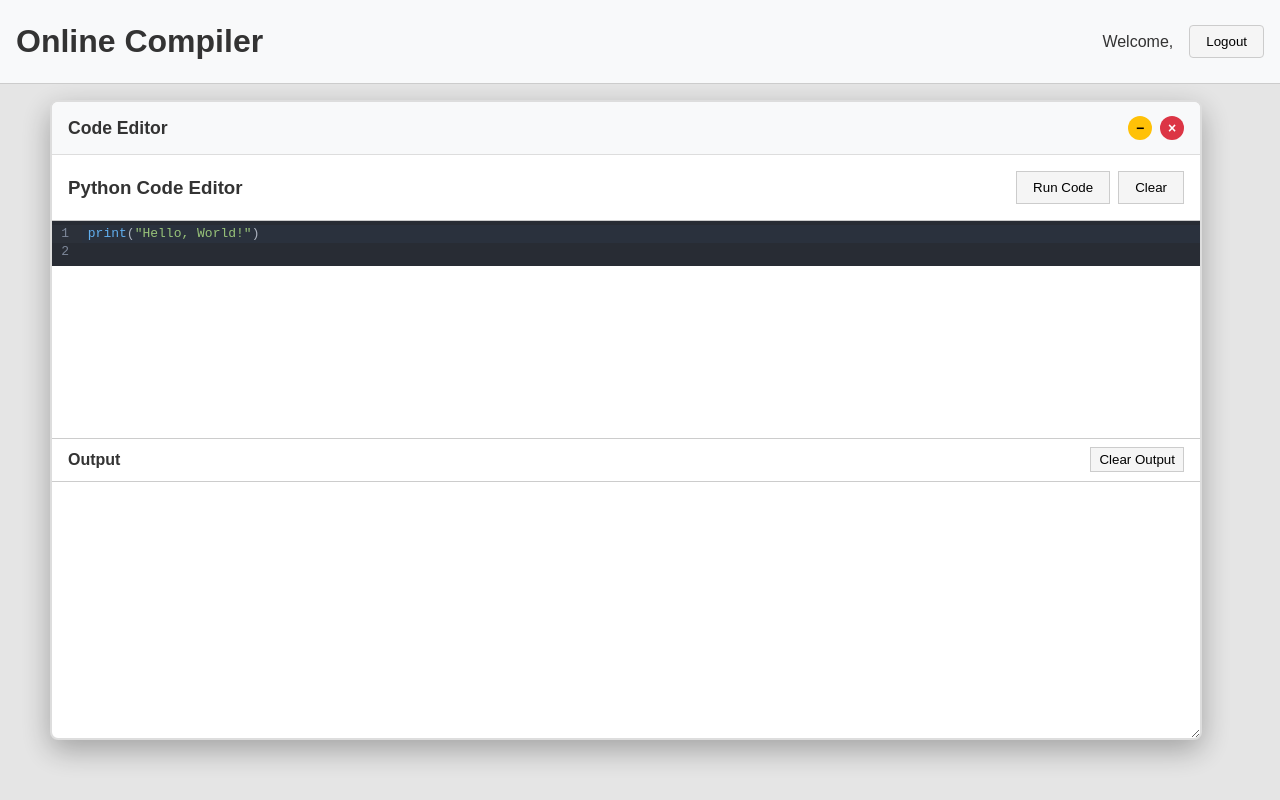
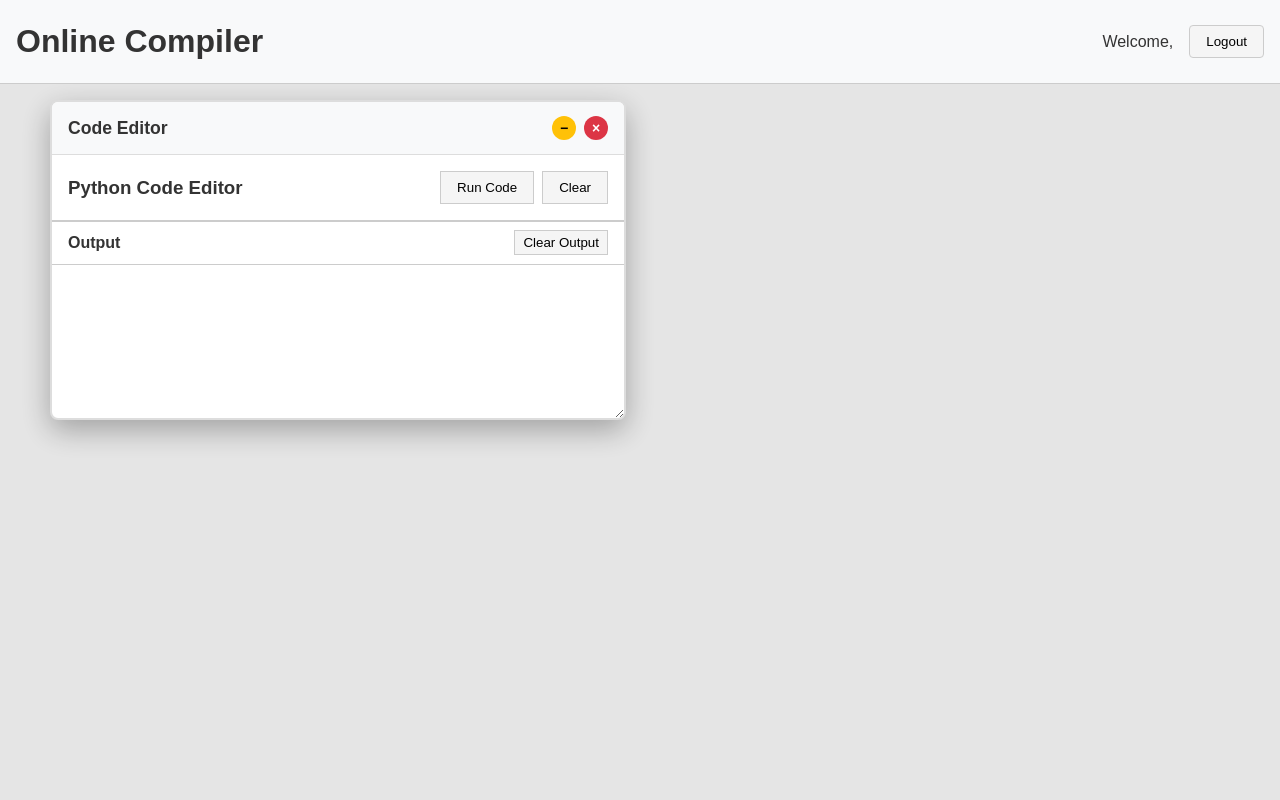
Before and after one commit to daktollo/onlineCompiler, a Vue app in the folder frontend/: page /editor in a window 1280 px wide. Built offline with nearby package versions, Linux system fonts and the light colour scheme.

Commit message:
style: adjust dimensions of draggable window in EditorView for improved layout

```diff
--- a/frontend/src/views/EditorView.vue
+++ b/frontend/src/views/EditorView.vue
@@ -188,8 +188,8 @@ export default {
 /* Draggable window */
 .draggable-window {
   position: absolute;
-  width: 90vw;
-  height: 80vh;
+  width: 45vw;
+  height: 40vh;
   background: white;
   border: 2px solid #ddd;
   border-radius: 8px;
```
